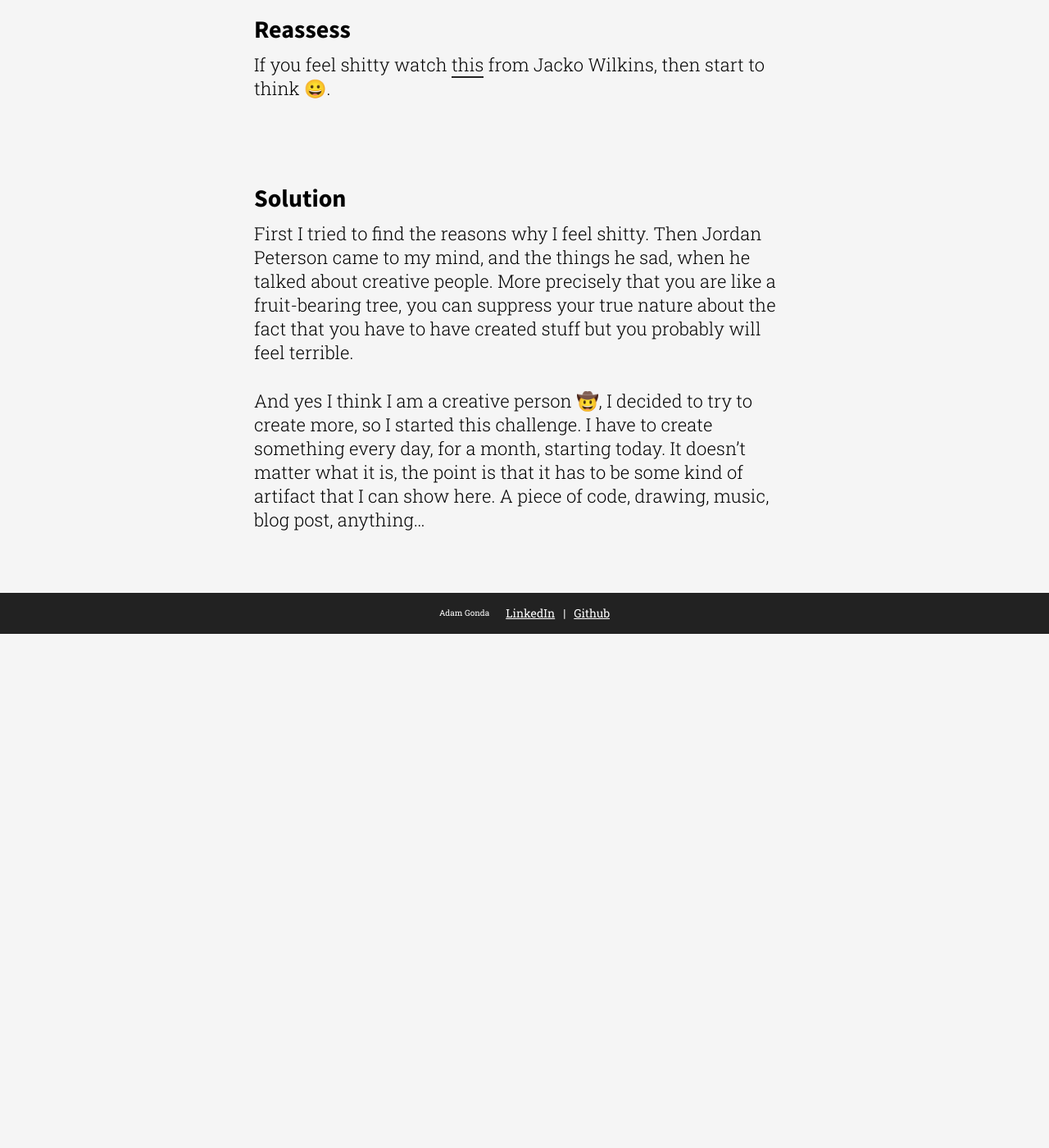
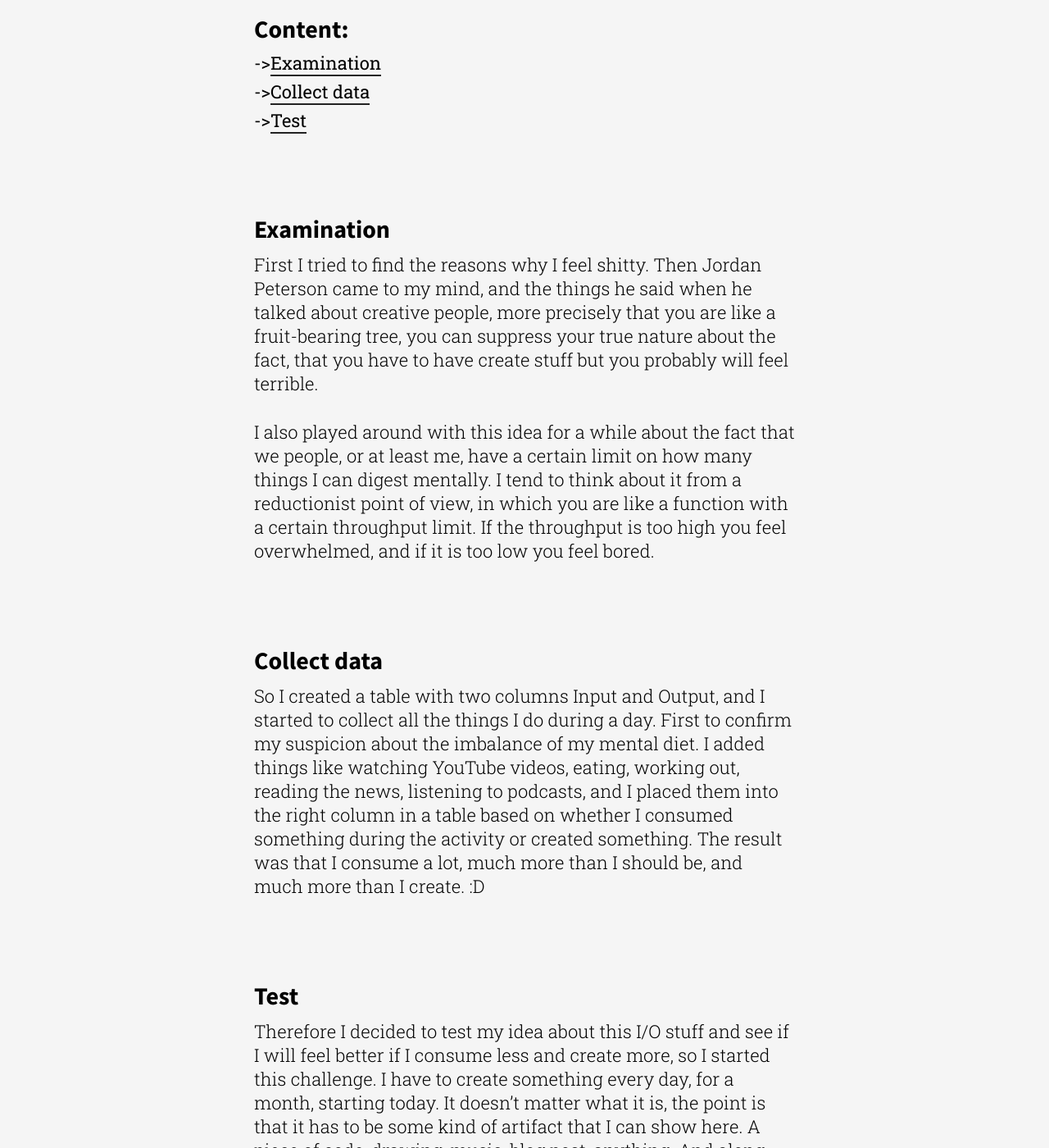
Before and after one commit to AdamGonda/adamgonda.com, a Jekyll site: the page built from _posts/2020-10-10-Fun-month.md, in a window 1280 px wide and 1400 px high, scrolled down 871 px. Shown: the whole window at 82% size. Built offline with Jekyll 4.4.1, drawn with Linux system fonts in a browser that asks for light colours; before the commit the page ends 1644 px from its top, so only the background shows below that; some of the changed text lies outside the part shown.

Commit message:
update b-posts

```diff
--- a/_posts/2020-10-10-Fun-month.md
+++ b/_posts/2020-10-10-Fun-month.md
@@ -9,24 +9,33 @@ tags:
   - Challenge
   - FunMonth 0
 titles:
-  - Reassess
-  - Solution
+  - Examination
+  - Collect data
+  - Test
 ---
 
 I didn't felt great lately, I watched too much YouTube, movies, series. Listened to too many podcasts,
 eat too much. So I thought something has to change.
 
-# Reassess
+{% include post-content-list.html titles=page.titles %}
 
-If you feel shitty watch [this](https://www.youtube.com/watch?v=IdTMDpizis8){:target='_blank'}
-from Jacko Wilkins, then start to think 😀.
+# Examination
 
-# Solution
+First I tried to find the reasons why I feel shitty. Then Jordan Peterson came to my mind, and the things he said when he talked about creative people, more precisely that you are like a fruit-bearing tree, you can suppress your true nature about the fact, that you have to have create stuff but you probably will feel terrible.
 
-First I tried to find the reasons why I feel shitty. Then Jordan Peterson came to my mind, and the things
-he sad, when he talked about creative people. More precisely that you are like a fruit-bearing tree,
-you can suppress your true nature about the fact that you have to have created stuff but you probably will feel terrible.
+I also played around with this idea for a while about the fact that we people, or at least me, have a certain limit on how many things I can digest mentally. I tend to think about it from a reductionist point of view, in which you are like a function with a certain throughput limit. If the throughput is too high you feel overwhelmed, and if it is too low you feel bored.
 
-And yes I think I am a creative person 🤠, I decided to try to create more, so I started this challenge.
-I have to create something every day, for a month, starting today. It doesn't matter what it is, the point
-is that it has to be some kind of artifact that I can show here. A piece of code, drawing, music, blog post, anything...
+# Collect data
+
+So I created a table with two columns Input and Output, and I started to collect all the things I do during a day.
+First to confirm my suspicion about the imbalance of my mental diet. I added things like watching YouTube videos,
+eating, working out, reading the news, listening to podcasts, and I placed them into the right column in a table based on
+whether I consumed something during the activity or created something. The result was that I consume a lot,
+much more than I should be, and much more than I create. :D
+
+# Test
+
+Therefore I decided to test my idea about this I/O stuff and see if I will feel better if I consume less and create more,
+so I started this challenge. I have to create something every day, for a month, starting today. It doesn't matter what it is, the point
+is that it has to be some kind of artifact that I can show here. A piece of code, drawing, music, blog post, anything.
+And along with this I also try to reduce my consumption.
```
Also changed, not shown: other parts of _posts/2020-10-10-Fun-month.md (+1 -1 lines), _posts/2020-10-11-Draw-something.md (+1 -1 lines).
